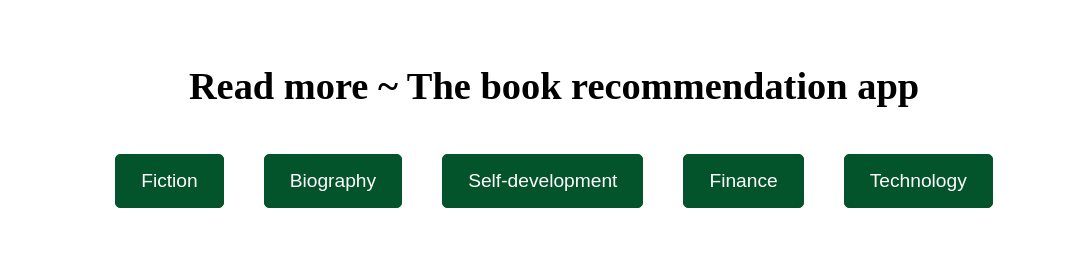
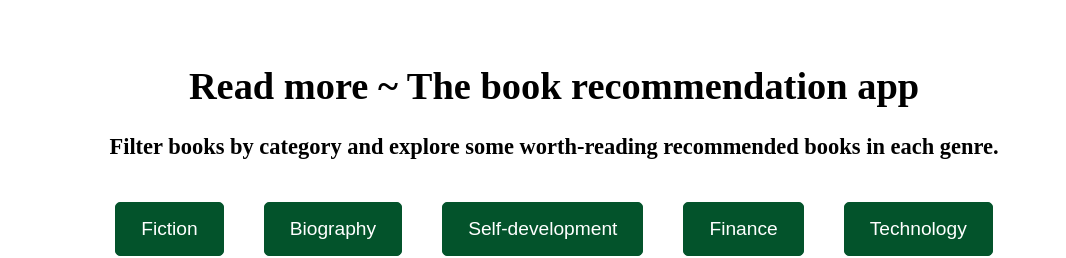
Before and after one commit to shivanigangadharan/read-more, a React (Create React App) app: page / in a window 1280 px wide. Shown: the top 258 px of the page, without its empty margins (86-1152 px from the left). Built offline with nearby package versions, Linux system fonts and the light colour scheme; a web font is replaced by a local one.

Commit message:
feat: added sub-heading

```diff
--- a/src/App.js
+++ b/src/App.js
@@ -28,6 +28,7 @@ function App() {
     <div className="container">
       <center>
         <h1> Read more ~ The book recommendation app </h1>
+        <h3> Filter books by category and explore some worth-reading recommended books in each genre. </h3>
         <div className="flex">
           {
             genres.map((e) => {
```
